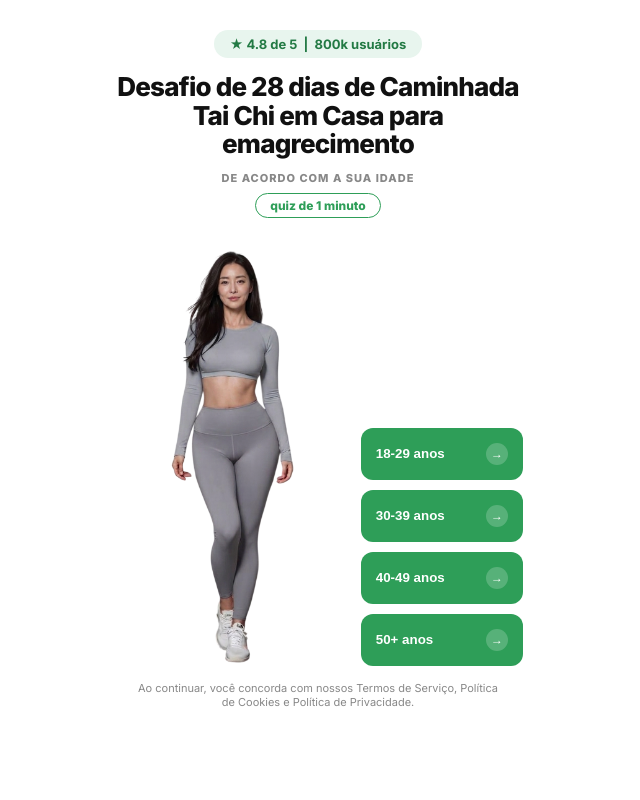
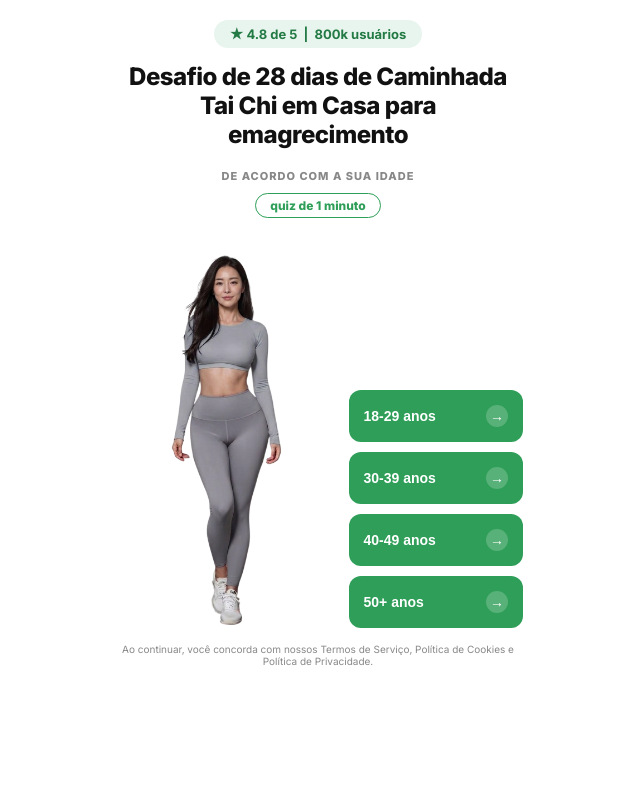
Before and after one commit to allysonfel/clubfit-app, a Flask app: page / in a window 1280 px wide. Shown: the whole page, without its empty margins (322-962 px from the left). Run offline with Flask 3, Linux system fonts and the light colour scheme.

Commit message:
new index 13/10

```diff
--- a/templates/index.html
+++ b/templates/index.html
@@ -17,97 +17,78 @@
         }
 
         body {
-            font-family: 'Inter', -apple-system, sans-serif;
+            font-family: 'Inter', sans-serif;
             background: #fff;
             color: var(--text);
-            height: 100vh;
-            overflow: hidden; /* Impede o scroll da página toda */
+            min-height: 100vh;
             display: flex;
             justify-content: center;
         }
 
-        /* Container principal ocupa a tela toda */
         .app-shell {
             width: 100%;
             max-width: 450px;
-            height: 100vh;
-            position: relative;
             display: flex;
             flex-direction: column;
+            background: #fff;
         }
 
-        /* Configuração de cada tela para fixar o botão embaixo */
         .step {
             display: none;
             flex-direction: column;
-            height: 100%;
             width: 100%;
-            padding: 20px;
+            min-height: 100vh; /* Ocupa a altura da tela */
+            padding-bottom: 30px;
             animation: fadeIn 0.3s ease;
         }
         .step.active { display: flex; }
 
         @keyframes fadeIn { from { opacity: 0; } to { opacity: 1; } }
 
-        /* Área de conteúdo que empurra o botão para baixo */
-        .content-area {
-            flex: 1; /* Ocupa todo o espaço disponível no meio */
+        /* Títulos Padrão Bold */
+        h1, h2, h3 { font-weight: 800; text-align: center; letter-spacing: -0.5px; }
+
+        /* ── ESTRUTURA DE CONTEÚDO QUE EMPURRA O BOTÃO ── */
+        .main-content {
+            flex: 1; /* Faz o conteúdo crescer e empurrar o footer */
             display: flex;
             flex-direction: column;
-            justify-content: center; /* Centraliza o conteúdo verticalmente */
             align-items: center;
-            text-align: center;
+            padding: 20px;
         }
 
-        /* Títulos Padrão Bold como no concorrente */
-        h1, h2, h3 {
-            font-weight: 800;
-            font-size: 26px;
-            line-height: 1.1;
-            letter-spacing: -0.8px;
-            margin-bottom: 12px;
-        }
-
-        /* ── STEP 1: LANDING ── */
-        #step-1 .content-area { justify-content: flex-start; padding-top: 10px; }
-        .rating-badge { background: var(--green-light); color: #237A44; border-radius: 100px; padding: 6px 16px; font-size: 13px; font-weight: 700; margin-bottom: 15px; }
-        .hero-layout { display: flex; align-items: flex-end; gap: 10px; width: 100%; margin-top: 10px; }
-        .hero-img { width: 58%; object-fit: contain; }
-        .age-options { flex: 1; display: flex; flex-direction: column; gap: 10px; }
-        .age-btn { background: var(--green); color: #fff; border: none; border-radius: 12px; padding: 15px; font-weight: 700; display: flex; justify-content: space-between; align-items: center; cursor: pointer; }
-        .arrow-circle { background: rgba(255,255,255,0.2); width: 22px; height: 22px; border-radius: 50%; display: flex; align-items: center; justify-content: center; font-size: 12px; }
-
-        /* ── STEP 2: SOCIAL PROOF ── */
-        .social-img-main { width: 90%; margin-bottom: 25px; }
-        .badge-800k { width: 80%; margin-bottom: 15px; }
-
-        /* ── STEP 3: BOAS-VINDAS ── */
-        #step-3 { padding: 0; } /* Remove padding para a imagem colar no topo */
-        #step-3 .content-area { justify-content: flex-start; }
-        .welcome-hero-img { width: 100%; border-radius: 0 0 40px 40px; margin-bottom: 25px; max-height: 50vh; object-fit: cover; }
-        #step-3 h2 { padding: 0 25px; }
-        #step-3 .desc { font-size: 15px; color: #555; line-height: 1.6; padding: 0 25px; }
-
-        /* ── RODAPÉ FIXO PARA O BOTÃO ── */
         .footer-action {
-            padding: 20px 0 30px; /* Garante que o botão não cole na borda do celular */
+            padding: 10px 20px 20px;
             width: 100%;
         }
 
+        /* ── TELA 1 (LANDING) ── */
+        .rating-badge { background: var(--green-light); color: #237A44; border-radius: 100px; padding: 6px 16px; font-size: 13px; font-weight: 700; margin-bottom: 15px; }
+        #step-1 h1 { font-size: 24px; line-height: 1.2; margin-bottom: 20px; }
+        .hero-layout { display: flex; align-items: flex-end; gap: 10px; width: 100%; margin-top: 10px; }
+        .hero-img { width: 55%; object-fit: contain; max-height: 380px; }
+        .age-options { flex: 1; display: flex; flex-direction: column; gap: 10px; }
+        .age-btn { background: var(--green); color: #fff; border: none; border-radius: 12px; padding: 15px; font-weight: 700; display: flex; justify-content: space-between; align-items: center; cursor: pointer; font-size: 14px; width: 100%; }
+        .arrow-circle { width: 22px; height: 22px; background: rgba(255,255,255,0.2); border-radius: 50%; display: flex; align-items: center; justify-content: center; }
+
+        /* ── TELA 2 (SOCIAL PROOF) ── */
+        .social-img-main { width: 100%; max-width: 340px; margin-bottom: 15px; }
+        .badge-800k { width: 90%; max-width: 280px; margin-bottom: 10px; }
+
+        /* ── TELA 3 (BOAS-VINDAS) ── */
+        #step-3 { padding-top: 0; }
+        .welcome-hero-img { width: 100%; border-radius: 0 0 40px 40px; margin-bottom: 25px; max-height: 45vh; object-fit: cover; }
+        #step-3 .main-content { padding: 0; } /* Reseta padding para a imagem colar no topo */
+        #step-3 h2 { padding: 0 25px; margin-bottom: 15px; font-size: 24px; }
+        #step-3 .desc { font-size: 15px; color: #555; line-height: 1.6; padding: 0 25px; text-align: center; }
+
+        /* BOTÃO PADRÃO */
         .btn-primary {
-            background: var(--green);
-            color: white;
-            border: none;
-            padding: 20px;
-            border-radius: 15px;
-            font-size: 18px;
-            font-weight: 800;
-            width: 100%;
-            cursor: pointer;
-            box-shadow: 0 4px 15px rgba(46, 158, 88, 0.2);
+            background: var(--green); color: white; border: none; padding: 18px; border-radius: 15px;
+            font-size: 18px; font-weight: 800; width: 100%; cursor: pointer;
         }
 
-        .footer-note { font-size: 11px; color: var(--text-muted); text-align: center; margin-top: 15px; padding: 0 20px; }
+        .footer-note { font-size: 10px; color: var(--text-muted); text-align: center; margin-top: 15px; width: 100%; }
     </style>
 </head>
 <body>
@@ -115,11 +96,11 @@
 
     <!-- TELA 1 -->
     <div id="step-1" class="step active">
-        <div class="content-area">
+        <div class="main-content">
             <div class="rating-badge">★ 4.8 de 5 &nbsp;|&nbsp; 800k usuários</div>
             <h1>Desafio de 28 dias de Caminhada Tai Chi em Casa para emagrecimento</h1>
-            <p style="font-size:11px; font-weight:800; color:#888; letter-spacing:1px; margin-bottom: 8px; text-transform: uppercase;">DE ACORDO COM A SUA IDADE</p>
-            <span style="border:1.5px solid var(--green); color:var(--green); border-radius:20px; padding:4px 14px; font-size:12px; font-weight:800; margin-bottom:15px;">quiz de 1 minuto</span>
+            <p style="font-size:11px; font-weight:800; color:#888; letter-spacing:1px; margin-bottom: 10px; text-transform: uppercase;">DE ACORDO COM A SUA IDADE</p>
+            <span style="border:1.5px solid var(--green); color:var(--green); border-radius:20px; padding:4px 14px; font-size:12px; font-weight:800; margin-bottom:20px;">quiz de 1 minuto</span>
 
             <div class="hero-layout">
                 <img src="static/img/hero-sofia.png" alt="Sofia Lee" class="hero-img">
@@ -136,7 +117,7 @@
 
     <!-- TELA 2 -->
     <div id="step-2" class="step">
-        <div class="content-area">
+        <div class="main-content" style="justify-content: center;">
             <img src="static/img/social-proof.png" class="social-img-main">
             <img src="static/img/badge-users.png" class="badge-800k">
             <p style="color:#666; font-size:16px;">pessoas já se juntaram a nós</p>
@@ -148,10 +129,10 @@
 
     <!-- TELA 3 -->
     <div id="step-3" class="step">
-        <div class="content-area">
+        <div class="main-content" style="justify-content: flex-start;">
             <img src="static/img/welcome-sofia.png" class="welcome-hero-img">
             <h2>Boas-vindas à sua jornada de Caminhada Tai Chi em Casa!</h2>
-            <p class="desc">Você está prestes a começar uma prática inspirada no Tai Chi para atingir sua meta de passos e equilíbrio sem sair de casa. Vamos explorar seus objetivos.</p>
+            <p class="desc">Você está prestes a começar uma prática inspirada no Tai Chi para atingir sua meta de passos e equilíbrio sem sair de casa. Vamos explorar seus objetivos e necessidades.</p>
         </div>
         <div class="footer-action">
             <button class="btn-primary" onclick="goTo('step-4')">Continuar</button>
@@ -164,7 +145,10 @@
     function goTo(stepId) {
         document.querySelectorAll('.step').forEach(s => s.classList.remove('active'));
         const target = document.getElementById(stepId);
-        if (target) { target.classList.add('active'); window.scrollTo(0, 0); }
+        if (target) {
+            target.classList.add('active');
+            window.scrollTo(0, 0);
+        }
     }
 </script>
 </body>
```
